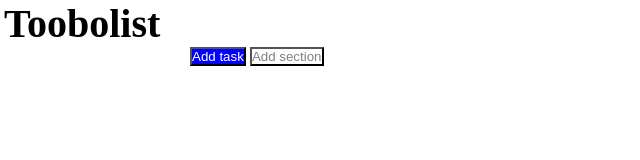
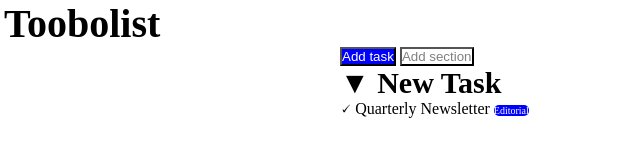
Before and after one commit to Morella92/html-css-toboolist, a plain HTML site: page index.html in a window 1280 px wide. Shown: the whole page, without its empty margins (0-640 px from the left). Drawn offline with Linux system fonts and the light colour scheme.

Commit message:
primi progressi

```diff
--- a/css/app.css
+++ b/css/app.css
@@ -14,8 +14,10 @@
 }
 
 .container{
+    background-color: white;
     margin: 0% auto;
-    max-width: 900px;
+    max-width: 600px;
+    height: auto;
 }
 
 .button1{
@@ -27,3 +29,15 @@
     background-color: white;
     color: grey;
 }
+
+.titles{
+    font-size: 30px;
+    font-weight: 600;
+}
+
+.contenuti{
+    background-color:blue ;
+    color: white;
+    font-size: 10px;
+    border-radius: 5px;
+}
--- a/index.html
+++ b/index.html
@@ -18,10 +18,14 @@
     <main>
 
         <div class="container">
+
             <button class="button1">Add task</button>
             <button class="button2">Add section</button>
 
-
+            <p class="titles"> &#9660 New Task</p>
+            <p>
+                &#128504; Quarterly Newsletter <span class="contenuti">Editorial</span>
+             </p>
         </div>
 
     </main>
```
